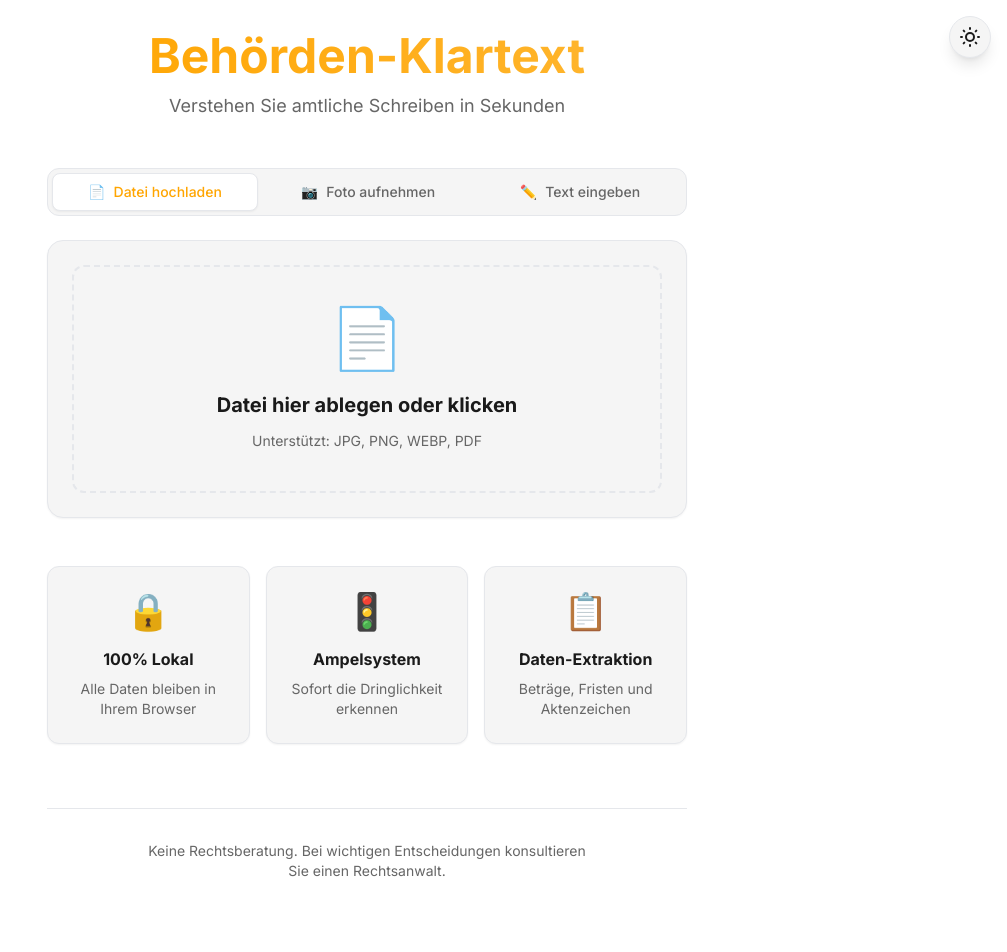
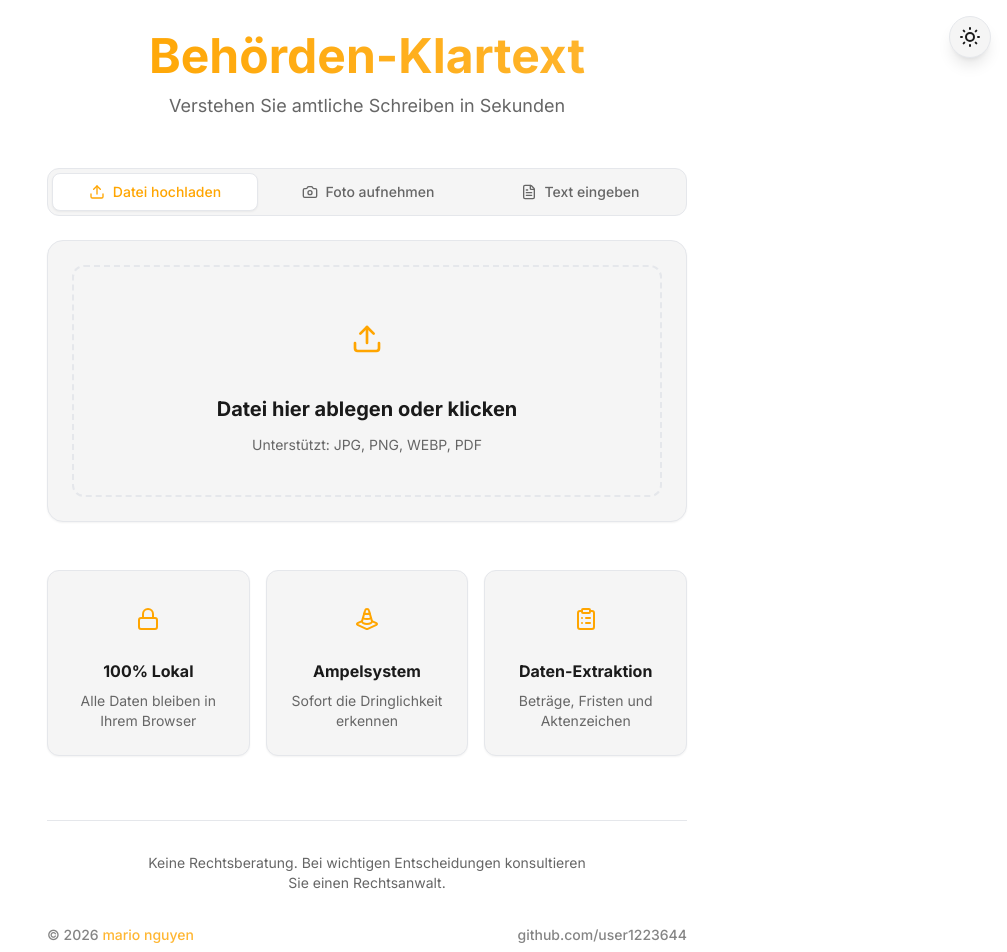
Before and after one commit to user1223644/behoerden-klartext, a Next.js app: page / in a window 1280 px wide. Shown: the top 952 px of the page, without its empty margins (273-1280 px from the left). Before the commit the page ends 913 px from the top, so only its background shows below. Built offline with nearby package versions, Linux system fonts and the light colour scheme.

Commit message:
added new icons, footer

```diff
--- a/app/page.tsx
+++ b/app/page.tsx
@@ -4,7 +4,7 @@
  * Main application page for Behörden-Klartext.
  */
 
-import { useState, useCallback } from "react";
+import { useState, useCallback, ReactNode } from "react";
 import { useOCR } from "@/hooks/useOCR";
 import { usePDF } from "@/hooks/usePDF";
 import { useScoring } from "@/hooks/useScoring";
@@ -15,6 +15,15 @@ import { AnalysisResultDisplay } from "@/components/AnalysisResult";
 import { AnalysisResult } from "@/types";
 import { isPDF } from "@/lib/pdf/extractor";
 import { validateLetter } from "@/lib/validation";
+import {
+  Upload,
+  Camera,
+  FileText,
+  AlertTriangle,
+  Lock,
+  TrafficCone,
+  ClipboardList
+} from "@/components/icons";
 
 type InputMode = "upload" | "camera" | "text";
 
@@ -124,7 +133,7 @@ export default function Home() {
             setInputMode("upload");
             setValidationError(null);
           }}
-          icon="📄"
+          icon={<Upload className="w-4 h-4" aria-hidden="true" />}
           label="Datei hochladen"
         />
         <TabButton
@@ -133,7 +142,7 @@ export default function Home() {
             setInputMode("camera");
             setValidationError(null);
           }}
-          icon="📷"
+          icon={<Camera className="w-4 h-4" aria-hidden="true" />}
           label="Foto aufnehmen"
         />
         <TabButton
@@ -142,7 +151,7 @@ export default function Home() {
             setInputMode("text");
             setValidationError(null);
           }}
-          icon="✏️"
+          icon={<FileText className="w-4 h-4" aria-hidden="true" />}
           label="Text eingeben"
         />
       </div>
@@ -182,7 +191,7 @@ export default function Home() {
       {/* Error display */}
       {(processingError || validationError) && (
         <div className="mt-4 p-4 bg-red-500/10 border border-red-500/50 rounded-xl flex items-center gap-3 text-red-600 dark:text-red-400 animate-in fade-in slide-in-from-top-2">
-          <span className="text-xl">⚠️</span>
+          <AlertTriangle className="w-5 h-5 flex-shrink-0" aria-hidden="true" />
           <span className="font-medium">{processingError || validationError}</span>
         </div>
       )}
@@ -190,17 +199,17 @@ export default function Home() {
       {/* Feature highlights */}
       <div className="mt-12 grid gap-4 md:grid-cols-3">
         <FeatureCard
-          icon="🔒"
+          icon={<Lock className="w-6 h-6 text-primary-orange" aria-hidden="true" />}
           title="100% Lokal"
           description="Alle Daten bleiben in Ihrem Browser"
         />
         <FeatureCard
-          icon="🚦"
+          icon={<TrafficCone className="w-6 h-6 text-primary-orange" aria-hidden="true" />}
           title="Ampelsystem"
           description="Sofort die Dringlichkeit erkennen"
         />
         <FeatureCard
-          icon="📋"
+          icon={<ClipboardList className="w-6 h-6 text-primary-orange" aria-hidden="true" />}
           title="Daten-Extraktion"
           description="Beträge, Fristen und Aktenzeichen"
         />
@@ -227,7 +236,7 @@ function Header() {
 interface TabButtonProps {
   active: boolean;
   onClick: () => void;
-  icon: string;
+  icon: ReactNode;
   label: string;
 }
 
@@ -238,6 +247,7 @@ function TabButton({ active, onClick, icon, label }: TabButtonProps) {
       className={`
         flex-1 py-2 px-3 rounded-lg font-medium text-sm
         transition-all duration-300
+        flex items-center justify-center gap-2
         ${
           active
             ? "bg-bg-primary text-primary-orange shadow-sm border border-border-color"
@@ -245,14 +255,14 @@ function TabButton({ active, onClick, icon, label }: TabButtonProps) {
         }
       `}
     >
-      <span className="mr-2">{icon}</span>
+      {icon}
       <span className="hidden sm:inline">{label}</span>
     </button>
   );
 }
 
 interface FeatureCardProps {
-  icon: string;
+  icon: ReactNode;
   title: string;
   description: string;
 }
@@ -260,7 +270,11 @@ interface FeatureCardProps {
 function FeatureCard({ icon, title, description }: FeatureCardProps) {
   return (
     <div className="p-6 bg-bg-secondary rounded-xl text-center border border-border-color hover:border-primary-orange/30 transition-colors shadow-sm">
-      <div className="text-4xl mb-4">{icon}</div>
+      <div className="flex justify-center mb-4">
+        <span className="w-12 h-12 rounded-full bg-primary-orange/10 flex items-center justify-center">
+          {icon}
+        </span>
+      </div>
       <h3 className="font-bold text-text-primary mb-2">{title}</h3>
       <p className="text-sm text-text-secondary">{description}</p>
     </div>
@@ -269,11 +283,26 @@ function FeatureCard({ icon, title, description }: FeatureCardProps) {
 
 function Footer() {
   return (
-    <footer className="mt-16 text-center text-sm text-text-secondary border-t border-border-color pt-8">
-      <p className="max-w-md mx-auto">
+    <footer className="mt-16 border-t border-border-color pt-8 pb-4">
+      <p className="max-w-md mx-auto text-center text-sm text-text-secondary mb-8">
         Keine Rechtsberatung. Bei wichtigen Entscheidungen konsultieren Sie einen
         Rechtsanwalt.
       </p>
+
+      <div className="flex flex-col md:flex-row justify-between items-center text-sm font-medium opacity-80 gap-4">
+        <p className="text-text-secondary">
+          © {new Date().getFullYear()} <span className="text-primary-orange">mario nguyen</span>
+        </p>
+
+        <a
+          href="https://github.com/user1223644"
+          target="_blank"
+          rel="noopener noreferrer"
+          className="text-text-secondary hover:text-primary-orange transition-colors flex items-center gap-2"
+        >
+          github.com/user1223644
+        </a>
+      </div>
     </footer>
   );
 }
--- a/components/CameraCapture.tsx
+++ b/components/CameraCapture.tsx
@@ -5,6 +5,7 @@
  */
 
 import { useCamera } from "@/hooks/useCamera";
+import { Camera, X } from "@/components/icons";
 
 interface CameraCaptureProps {
   onCapture: (image: Blob) => void;
@@ -53,7 +54,7 @@ export function CameraCapture({ onCapture, disabled = false }: CameraCaptureProp
           ${disabled ? "opacity-50 cursor-not-allowed" : ""}
         `}
       >
-        <span className="text-2xl">📷</span>
+        <Camera className="w-6 h-6" aria-hidden="true" />
         Kamera öffnen
       </button>
     );
@@ -88,7 +89,7 @@ export function CameraCapture({ onCapture, disabled = false }: CameraCaptureProp
             className="absolute right-6 top-1/2 -translate-y-1/2 w-12 h-12 bg-black/40 hover:bg-black/60 text-white rounded-full flex items-center justify-center transition-colors backdrop-blur-sm"
             aria-label="Kamera schließen"
           >
-            ✕
+            <X className="w-5 h-5" aria-hidden="true" />
           </button>
         </div>
       </div>
--- a/components/FileUpload.tsx
+++ b/components/FileUpload.tsx
@@ -7,6 +7,7 @@
 
 import { useState, useCallback, useRef } from "react";
 import { isPDF } from "@/lib/pdf/extractor";
+import { Upload, FileText, X } from "@/components/icons";
 
 interface FileUploadProps {
   onFileSelect: (file: File) => void;
@@ -140,14 +141,17 @@ export function FileUpload({
                 clearPreview();
               }}
               className="absolute -top-3 -right-3 bg-red-500 hover:bg-red-600 text-white rounded-full w-8 h-8 flex items-center justify-center shadow-lg transition-transform hover:scale-110 active:scale-95"
+              aria-label="Vorschau löschen"
             >
-              ✕
+              <X className="w-4 h-4" aria-hidden="true" />
             </button>
           </div>
         ) : isPDFFile && fileName ? (
           <div className="relative">
             <div className="flex flex-col items-center gap-4 p-8 bg-bg-primary/50 rounded-lg border border-border-color">
-              <span className="text-6xl filter drop-shadow-md">📑</span>
+              <span className="w-16 h-16 rounded-full bg-primary-orange/10 flex items-center justify-center">
+                <FileText className="w-8 h-8 text-primary-orange" aria-hidden="true" />
+              </span>
               <p className="text-lg font-bold text-text-primary mb-1">{fileName}</p>
               <p className="text-sm font-medium text-text-secondary uppercase tracking-wider">PDF-Datei ausgewählt</p>
             </div>
@@ -157,13 +161,18 @@ export function FileUpload({
                 clearPreview();
               }}
               className="absolute -top-3 -right-3 bg-red-500 hover:bg-red-600 text-white rounded-full w-8 h-8 flex items-center justify-center shadow-lg transition-transform hover:scale-110 active:scale-95"
+              aria-label="Auswahl löschen"
             >
-              ✕
+              <X className="w-4 h-4" aria-hidden="true" />
             </button>
           </div>
         ) : (
           <div className="space-y-6">
-            <div className="text-6xl transition-transform duration-300 group-hover:scale-110">📄</div>
+            <div className="flex justify-center">
+              <span className="w-16 h-16 rounded-full bg-primary-orange/10 flex items-center justify-center transition-transform duration-300 group-hover:scale-110">
+                <Upload className="w-8 h-8 text-primary-orange" aria-hidden="true" />
+              </span>
+            </div>
             <div>
               <p className="text-xl font-bold text-text-primary">
                 Datei hier ablegen oder klicken
--- a/components/TrafficLight.tsx
+++ b/components/TrafficLight.tsx
@@ -6,6 +6,7 @@
 
 import { UrgencyLevel } from "@/types";
 import { URGENCY_DESCRIPTIONS } from "@/lib/scoring/keywords";
+import { AlertCircle, AlertTriangle, CheckCircle } from "@/components/icons";
 
 interface TrafficLightProps {
   level: UrgencyLevel;
@@ -20,10 +21,10 @@ const SIZE_CLASSES = {
   lg: "w-24 h-24",
 };
 
-const EMOJI_MAP: Record<UrgencyLevel, string> = {
-  green: "🟢",
-  yellow: "🟡",
-  red: "🔴",
+const ICON_SIZE_CLASSES = {
+  sm: "w-4 h-4",
+  md: "w-8 h-8",
+  lg: "w-12 h-12",
 };
 
 const COLOR_CLASSES: Record<UrgencyLevel, string> = {
@@ -44,6 +45,19 @@ const LABEL_MAP: Record<UrgencyLevel, string> = {
   red: "Rot",
 };
 
+function UrgencyIcon({ level, size }: { level: UrgencyLevel; size: "sm" | "md" | "lg" }) {
+  const iconClass = `${ICON_SIZE_CLASSES[size]} text-white`;
+
+  switch (level) {
+    case "red":
+      return <AlertCircle className={iconClass} aria-hidden="true" />;
+    case "yellow":
+      return <AlertTriangle className={iconClass} aria-hidden="true" />;
+    case "green":
+      return <CheckCircle className={iconClass} aria-hidden="true" />;
+  }
+}
+
 export function TrafficLight({
   level,
   score,
@@ -60,22 +74,21 @@ export function TrafficLight({
           ${GLOW_CLASSES[level]}
           rounded-full
           flex items-center justify-center
-          text-3xl
           transition-all duration-500
         `}
         role="img"
         aria-label={`Ampel: ${LABEL_MAP[level]}`}
       >
-        <span className="text-5xl">{EMOJI_MAP[level]}</span>
+        <UrgencyIcon level={level} size={size} />
       </div>
 
       {/* Label and score */}
       <div className="text-center">
-        <p className="text-xl font-bold text-white">
+        <p className="text-xl font-bold text-text-primary">
           Ampel: {LABEL_MAP[level]}
         </p>
         {score !== undefined && (
-          <p className="text-sm text-gray-400">
+          <p className="text-sm text-text-secondary">
             Dringlichkeitswert: {score}/100
           </p>
         )}
@@ -83,7 +96,7 @@ export function TrafficLight({
 
       {/* Description */}
       {showDescription && (
-        <p className="text-center text-gray-300 max-w-md">
+        <p className="text-center text-text-secondary max-w-md">
           {URGENCY_DESCRIPTIONS[level]}
         </p>
       )}
--- /dev/null
+++ b/components/icons.tsx
@@ -0,0 +1,81 @@
+"use client";
+
+/**
+ * Centralized icon exports for consistent usage across the app.
+ * Using lucide-react for clean, professional icons.
+ */
+
+export {
+  // File & Upload
+  Upload,
+  FileText,
+  File,
+
+  // Camera
+  Camera,
+
+  // Actions
+  RefreshCw,
+  Search,
+  X,
+  ArrowRight,
+  ChevronDown,
+
+  // Status & Alerts
+  AlertCircle,
+  AlertTriangle,
+  CheckCircle,
+  Lock,
+
+  // Data Types
+  Coins,
+  Calendar,
+  Clock,
+  ClipboardList,
+  Building2,
+
+  // Features
+  TrafficCone,
+  ListChecks,
+} from "lucide-react";
+
+// Icon size presets for consistency
+export const ICON_SIZES = {
+  xs: "w-3 h-3",
+  sm: "w-4 h-4",
+  md: "w-5 h-5",
+  lg: "w-6 h-6",
+  xl: "w-8 h-8",
+  "2xl": "w-10 h-10",
+} as const;
+
+// Wrapper component for icons in circular containers (like feature cards)
+import { ReactNode } from "react";
+
+interface IconContainerProps {
+  children: ReactNode;
+  className?: string;
+  size?: "sm" | "md" | "lg";
+}
+
+const containerSizes = {
+  sm: "w-8 h-8",
+  md: "w-12 h-12",
+  lg: "w-16 h-16",
+};
+
+export function IconContainer({ children, className = "", size = "md" }: IconContainerProps) {
+  return (
+    <div
+      className={`
+        ${containerSizes[size]}
+        rounded-full
+        bg-primary-orange/10
+        flex items-center justify-center
+        ${className}
+      `}
+    >
+      {children}
+    </div>
+  );
+}
--- a/package.json
+++ b/package.json
@@ -9,6 +9,7 @@
     "lint": "next lint"
   },
   "dependencies": {
+    "lucide-react": "^0.562.0",
     "next": "^14.2.0",
     "pdfjs-dist": "^4.4.168",
     "react": "^18.2.0",
```
Also changed, not shown: components/AnalysisResult.tsx (+31 -11 lines), components/ExtractedData.tsx (+29 -13 lines), 1 other file (tests, documents, lock files or other folders).
